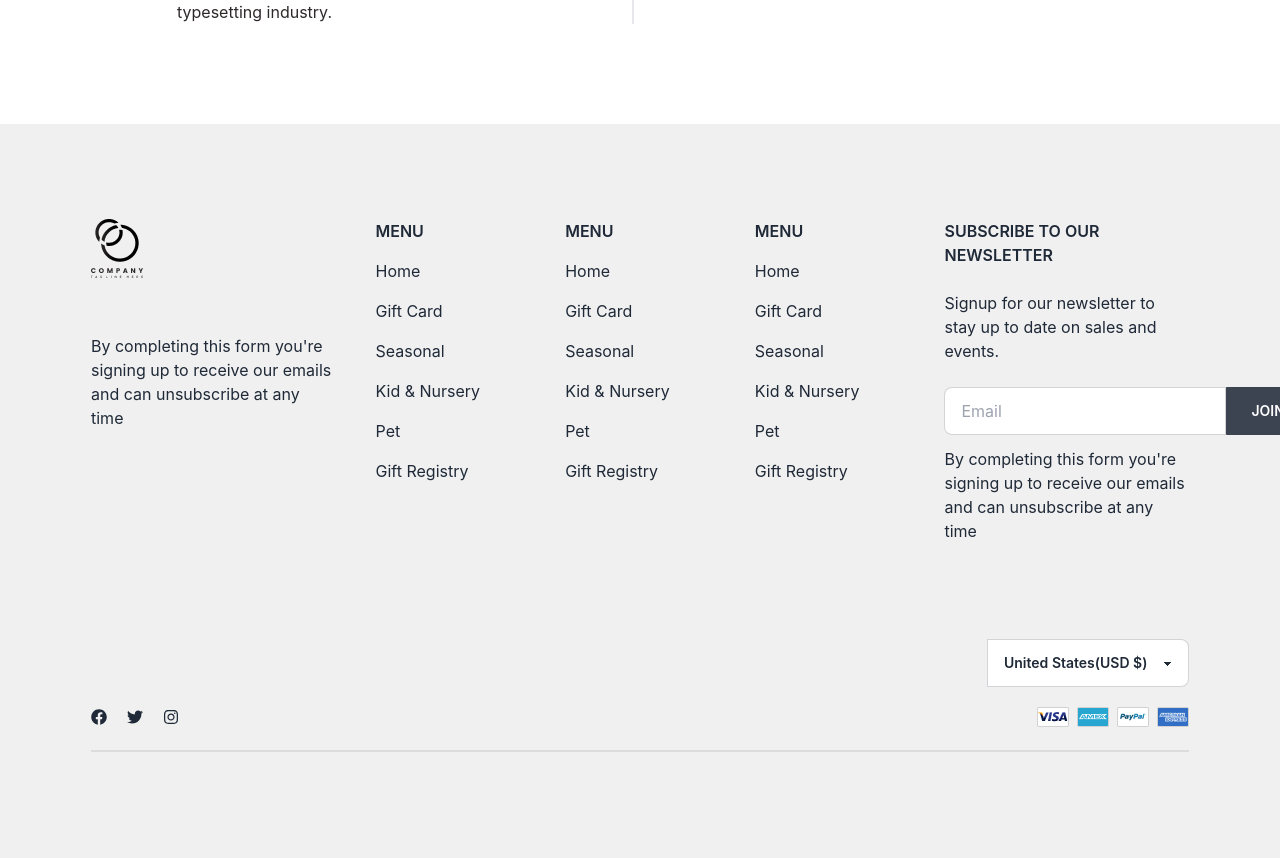
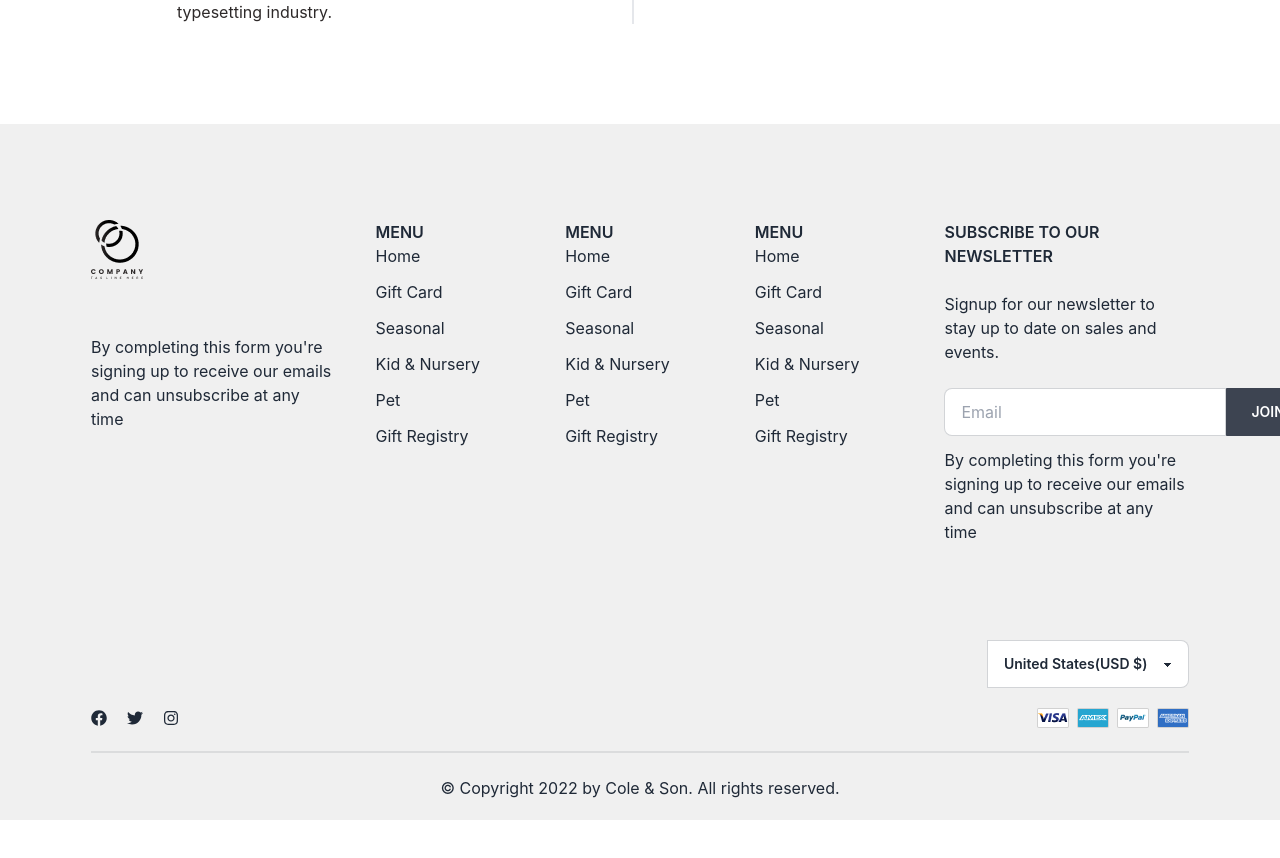
Before and after one commit to sheikh-riyadh/genesys-softwares-client, a React (Create React App) app: page / in a window 1280 px wide. Shown: the part 2762-3620 px from the top of the page. After the commit the page ends 3582 px from the top, so only its background shows below. Built offline with nearby package versions, Linux system fonts and the light colour scheme.

Commit message:
added copyright text

```diff
--- a/src/pages/SharedPage/Footer/Footer.js
+++ b/src/pages/SharedPage/Footer/Footer.js
@@ -2,7 +2,7 @@ import { FaFacebook, FaTwitter, FaInstagram } from "react-icons/fa";
 export default function Footer() {
     return (
 
-        <footer className="px-3 md:px-5 lg:px-[40px] xl:px-[91px] py-[95px]">
+        <footer className="px-3 md:px-5 lg:px-[40px] xl:px-[91px] pt-24 pb-5">
             <div className="grid md:grid-cols-3 xl:grid-cols-12 gap-10 mb-24">
                 <div className="xl:col-span-3 text-start">
                     <img src="/assets/logo.png" alt="" />
@@ -10,35 +10,35 @@ export default function Footer() {
                 </div>
                 <div className="xl:col-span-2 text-start">
                     <h1 className="uppercase font-semibold">Menu</h1>
-                    <ul>
-                        <li className="mt-2 xl:mt-4">Home</li>
-                        <li className="mt-2 xl:mt-4">Gift Card</li>
-                        <li className="mt-2 xl:mt-4">Seasonal</li>
-                        <li className="mt-2 xl:mt-4">Kid & Nursery</li>
-                        <li className="mt-2 xl:mt-4">Pet</li>
-                        <li className="mt-2 xl:mt-4">Gift Registry</li>
+                    <ul className="flex flex-col gap-1 xl:gap-3">
+                        <li>Home</li>
+                        <li>Gift Card</li>
+                        <li>Seasonal</li>
+                        <li>Kid & Nursery</li>
+                        <li>Pet</li>
+                        <li>Gift Registry</li>
                     </ul>
                 </div>
                 <div className="xl:col-span-2 text-start">
                     <h1 className="uppercase font-semibold">Menu</h1>
-                    <ul>
-                        <li className="mt-2 xl:mt-4">Home</li>
-                        <li className="mt-2 xl:mt-4">Gift Card</li>
-                        <li className="mt-2 xl:mt-4">Seasonal</li>
-                        <li className="mt-2 xl:mt-4">Kid & Nursery</li>
-                        <li className="mt-2 xl:mt-4">Pet</li>
-                        <li className="mt-2 xl:mt-4">Gift Registry</li>
+                    <ul className="flex flex-col gap-1 xl:gap-3">
+                        <li>Home</li>
+                        <li>Gift Card</li>
+                        <li>Seasonal</li>
+                        <li>Kid & Nursery</li>
+                        <li>Pet</li>
+                        <li>Gift Registry</li>
                     </ul>
                 </div>
                 <div className="xl:col-span-2 text-start">
                     <h1 className="uppercase font-semibold">Menu</h1>
-                    <ul>
-                        <li className="mt-2 xl:mt-4">Home</li>
-                        <li className="mt-2 xl:mt-4">Gift Card</li>
-                        <li className="mt-2 xl:mt-4">Seasonal</li>
-                        <li className="mt-2 xl:mt-4">Kid & Nursery</li>
-                        <li className="mt-2 xl:mt-4">Pet</li>
-                        <li className="mt-2 xl:mt-4">Gift Registry</li>
+                    <ul className="flex flex-col gap-1 xl:gap-3">
+                        <li>Home</li>
+                        <li>Gift Card</li>
+                        <li>Seasonal</li>
+                        <li>Kid & Nursery</li>
+                        <li>Pet</li>
+                        <li>Gift Registry</li>
                     </ul>
                 </div>
                 <div className="xl:col-span-3 text-start">
@@ -75,6 +75,7 @@ export default function Footer() {
                 </div>
             </div>
             <div className="divider"></div>
+            <p className="text-center">© Copyright 2022 by Cole & Son. All rights reserved.</p>
         </footer>
     )
 }
```
